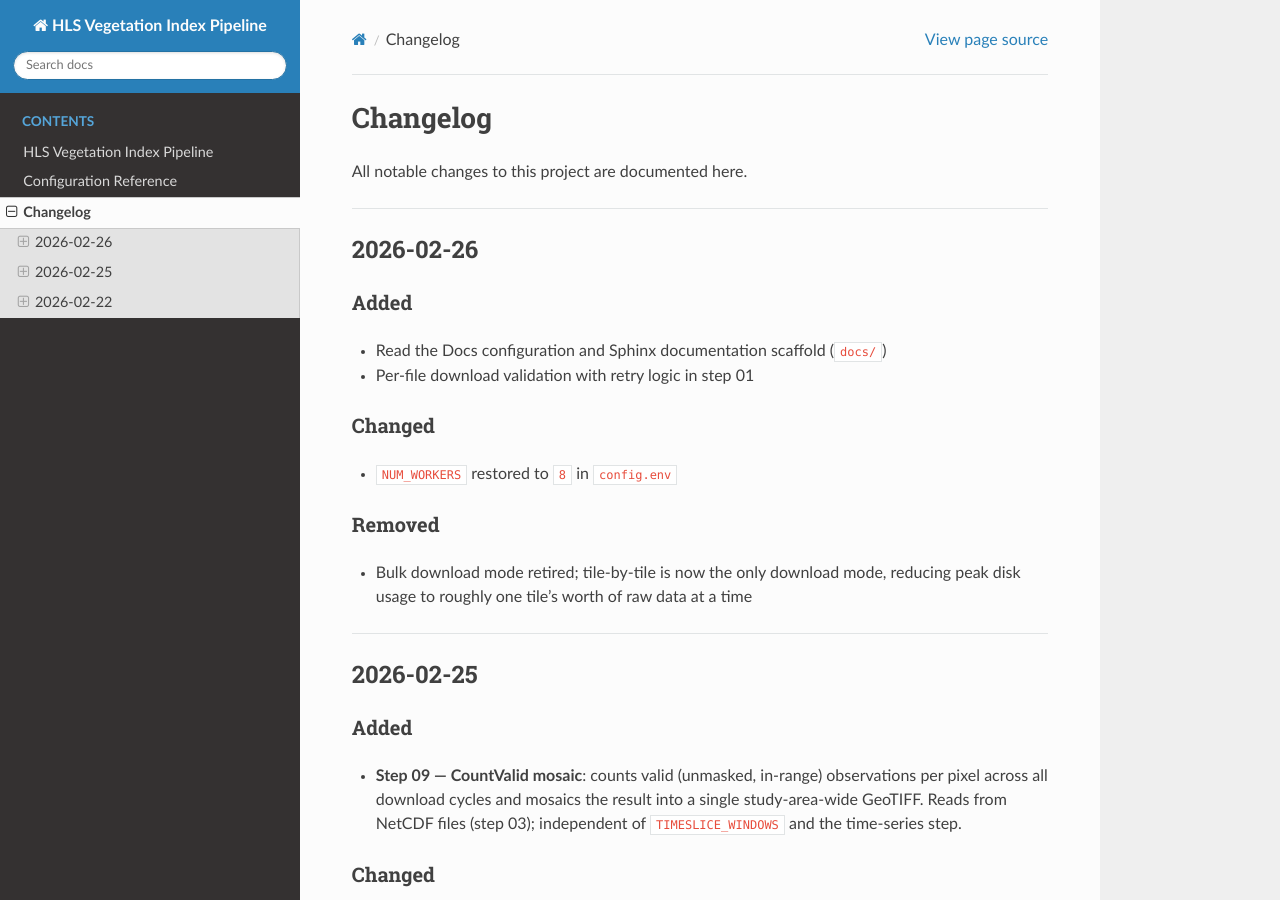
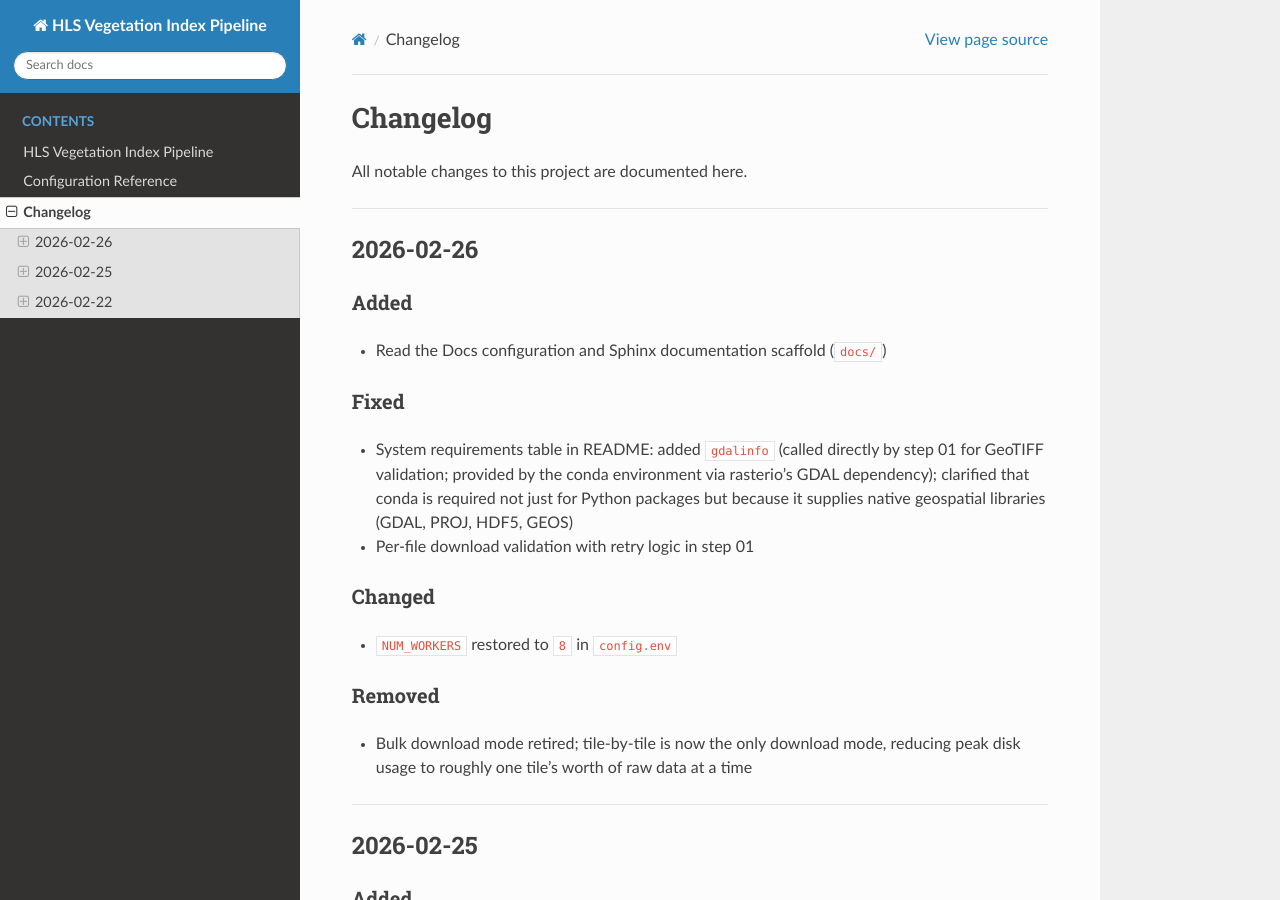
Before and after one commit to stephenconklin/HLS_VI_Pipeline, a Sphinx documentation site: the page built from docs/changelog.md, in a window 1280 px wide and 900 px high. Built offline with Sphinx 7.4.7 and the Read the Docs theme 3.1.0, drawn with Linux system fonts in a browser that asks for light colours.

Commit message:
Update changelog: document system requirements fix

```diff
--- a/docs/changelog.md
+++ b/docs/changelog.md
@@ -8,6 +8,13 @@ All notable changes to this project are documented here.
 
 ### Added
 - Read the Docs configuration and Sphinx documentation scaffold (`docs/`)
+
+### Fixed
+- System requirements table in README: added `gdalinfo` (called directly by
+  step 01 for GeoTIFF validation; provided by the conda environment via
+  rasterio's GDAL dependency); clarified that conda is required not just for
+  Python packages but because it supplies native geospatial libraries (GDAL,
+  PROJ, HDF5, GEOS)
 - Per-file download validation with retry logic in step 01
 
 ### Changed
```
